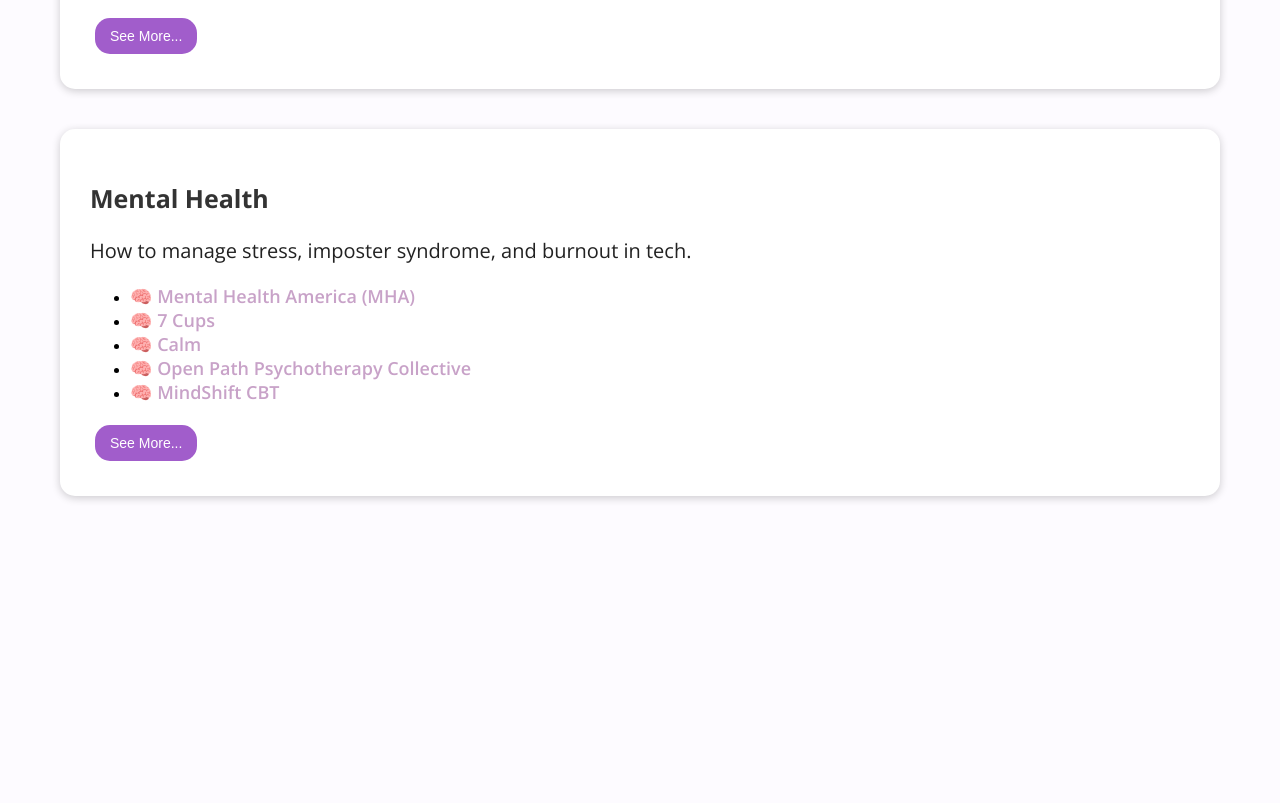
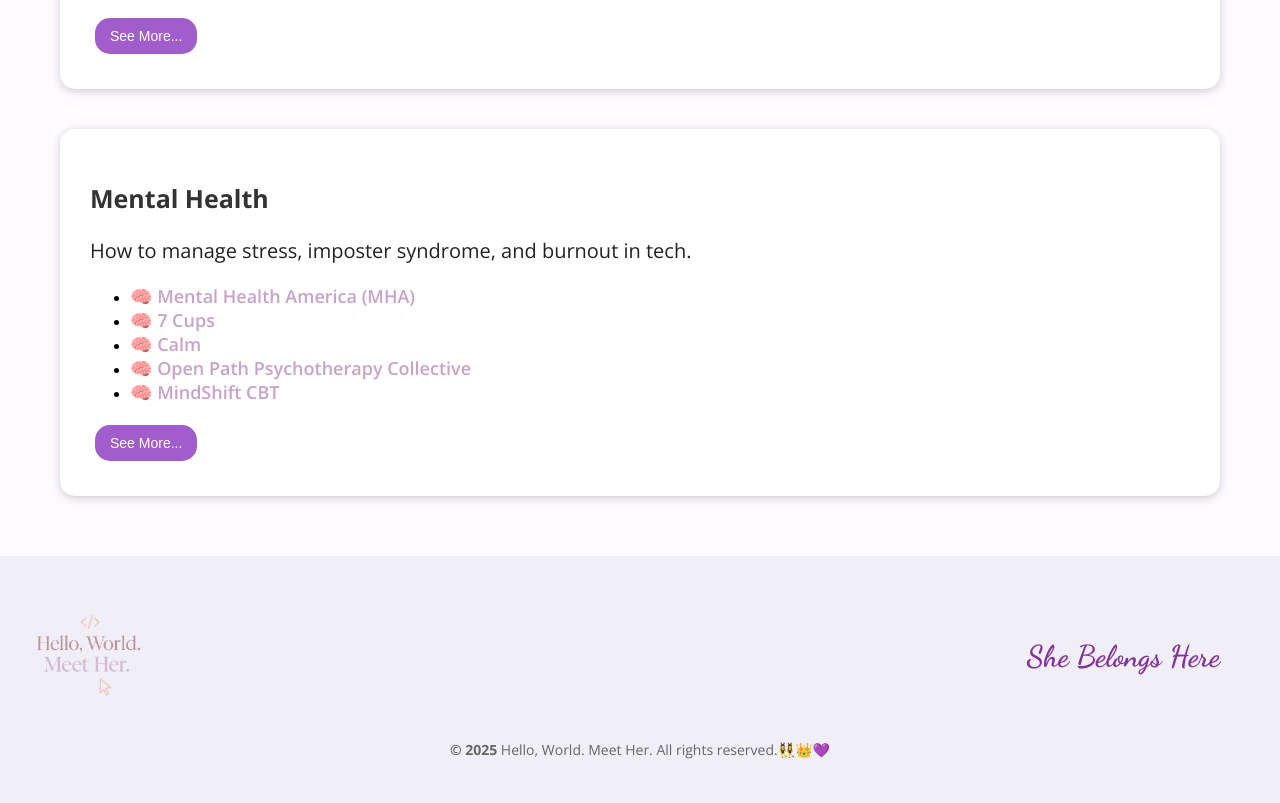
Before and after one commit to anafkhaladze/Hello-World.-Meet-Her, a plain HTML site: page index.html in a window 1280 px wide. Shown: the part 2973-3776 px from the top of the page. Before the commit the page ends 3529 px from the top, so only its background shows below. Drawn offline with nearby package versions, Linux system fonts and the light colour scheme.

Commit message:
footer/styles

```diff
--- a/index.html
+++ b/index.html
@@ -238,5 +238,15 @@
         </div>
       </div>
     </section>
+
+    <footer>
+      <div class="footer-logo">
+        <img src="./static/images/logo.png" alt="logo" />
+        <div class="footer-text">
+          <h5>She Belongs Here</h5>
+        </div>
+      </div>
+      <p> <span>© 2025</span> Hello, World. Meet Her. All rights reserved.👯‍♀️👑💜</p>
+    </footer>
   </body>
 </html>
--- a/static/styles/style.css
+++ b/static/styles/style.css
@@ -212,9 +212,49 @@ section {
   text-decoration: none;
 }
 
-.resources-card button a:hover{
+.resources-card button a:hover {
   color: white;
   border-radius: 20px;
   font-size: 16px;
   font-weight: 600;
 }
+
+footer {
+  padding: 30px 20px;
+  background-color: #f0eef7;
+}
+
+.footer-logo {
+  display: flex;
+  align-items: center;
+  justify-content: space-between;
+}
+
+.footer-logo img {
+  display: flex;
+  justify-content: space-between;
+  width: 140px;
+}
+
+.footer-text h5 {
+  font-family: "Dancing Script", cursive;
+  font-size: 30px;
+  color: #84319a;
+  margin-right: 40px;
+}
+
+footer p {
+  text-align: center;
+  color: #666666;
+  font-size: 14px;
+  font-family: "Open Sans", sans-serif;
+  font-weight: 400;
+}
+
+footer span {
+  text-align: center;
+  color: #666666;
+  font-size: 14px;
+  font-family: "Open Sans", sans-serif;
+  font-weight: 700;
+}
```
